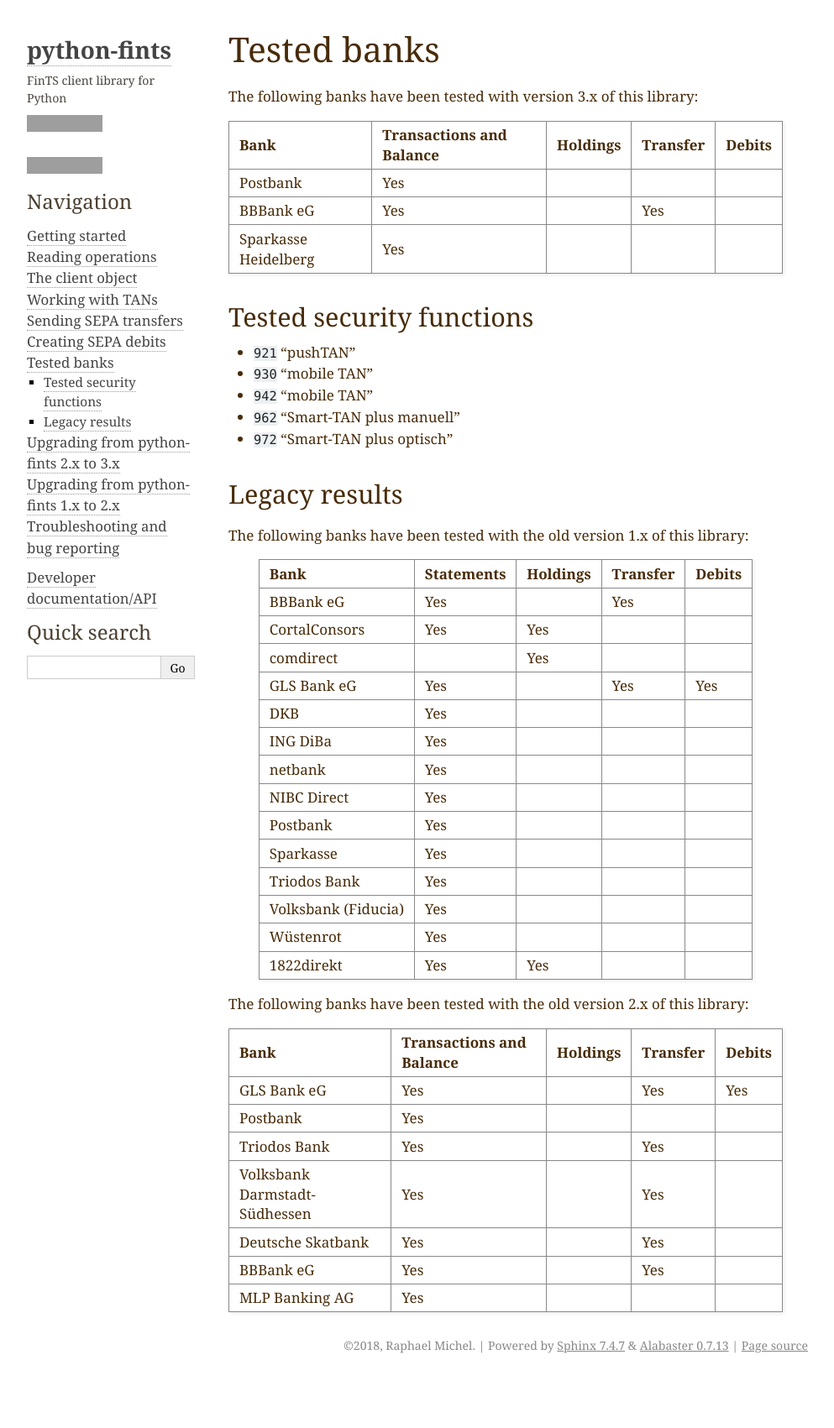
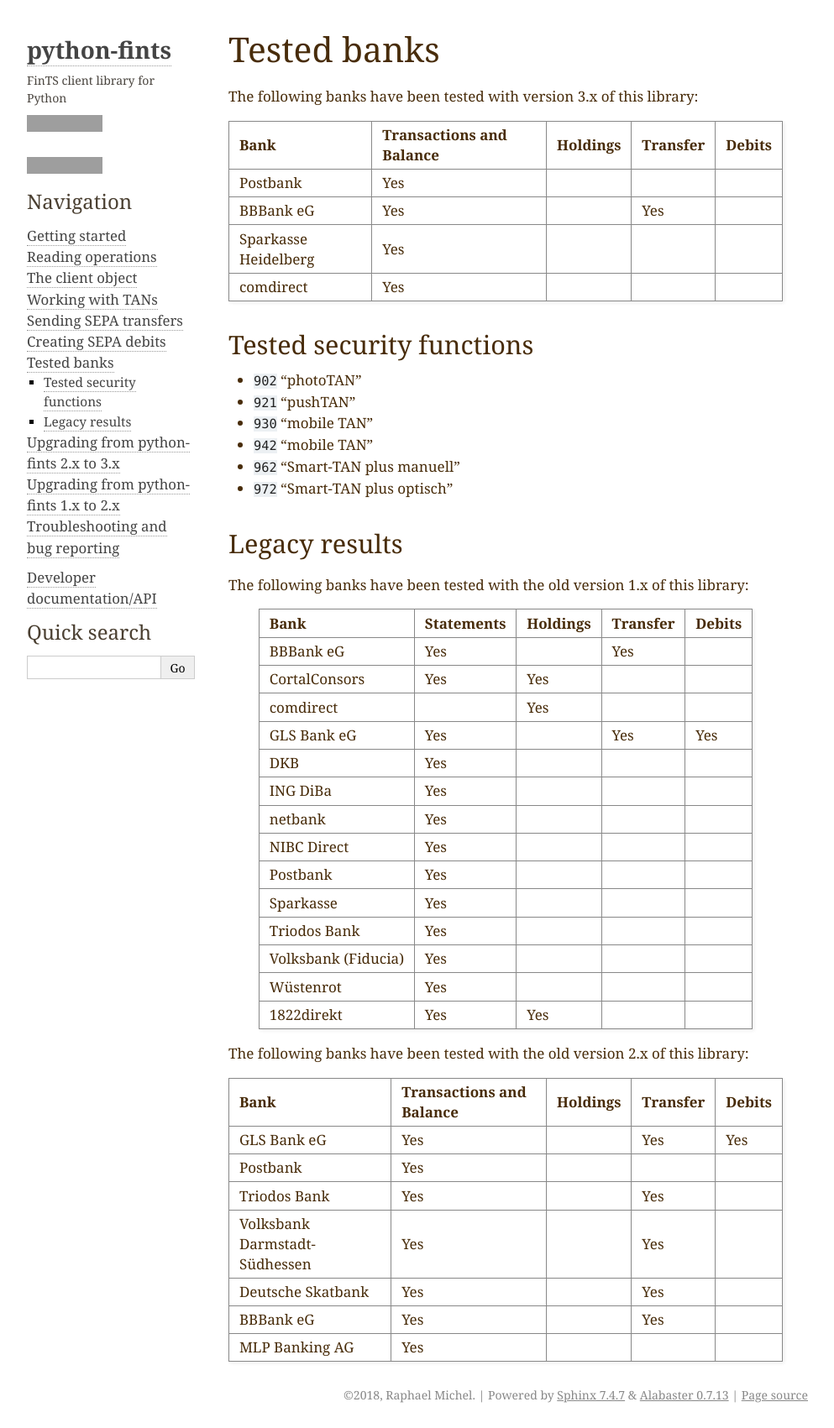
Before and after one commit to raphaelm/python-fints, a Sphinx documentation site: the page built from docs/tested.rst, in a window 1280 px wide. Shown: the whole page at 84% size, without its empty margins (148-1141 px from the left). Built offline with Sphinx 7.4.7, drawn with Linux system fonts in a browser that asks for light colours; before the commit the page ends 1642 px from its top, so only the background shows below that; grey boxes are pictures that could not be loaded.

Commit message:
update tested banks and security functions

```diff
--- a/docs/tested.rst
+++ b/docs/tested.rst
@@ -10,11 +10,13 @@ Bank                                     Transactions Holdings Transfer Debits
 Postbank                                 Yes
 BBBank eG                                Yes                   Yes
 Sparkasse Heidelberg                     Yes
+comdirect                                Yes
 ======================================== ============ ======== ======== ======
 
 Tested security functions
 -------------------------
 
+* ``902`` "photoTAN"
 * ``921`` "pushTAN"
 * ``930`` "mobile TAN"
 * ``942`` "mobile TAN"
```
